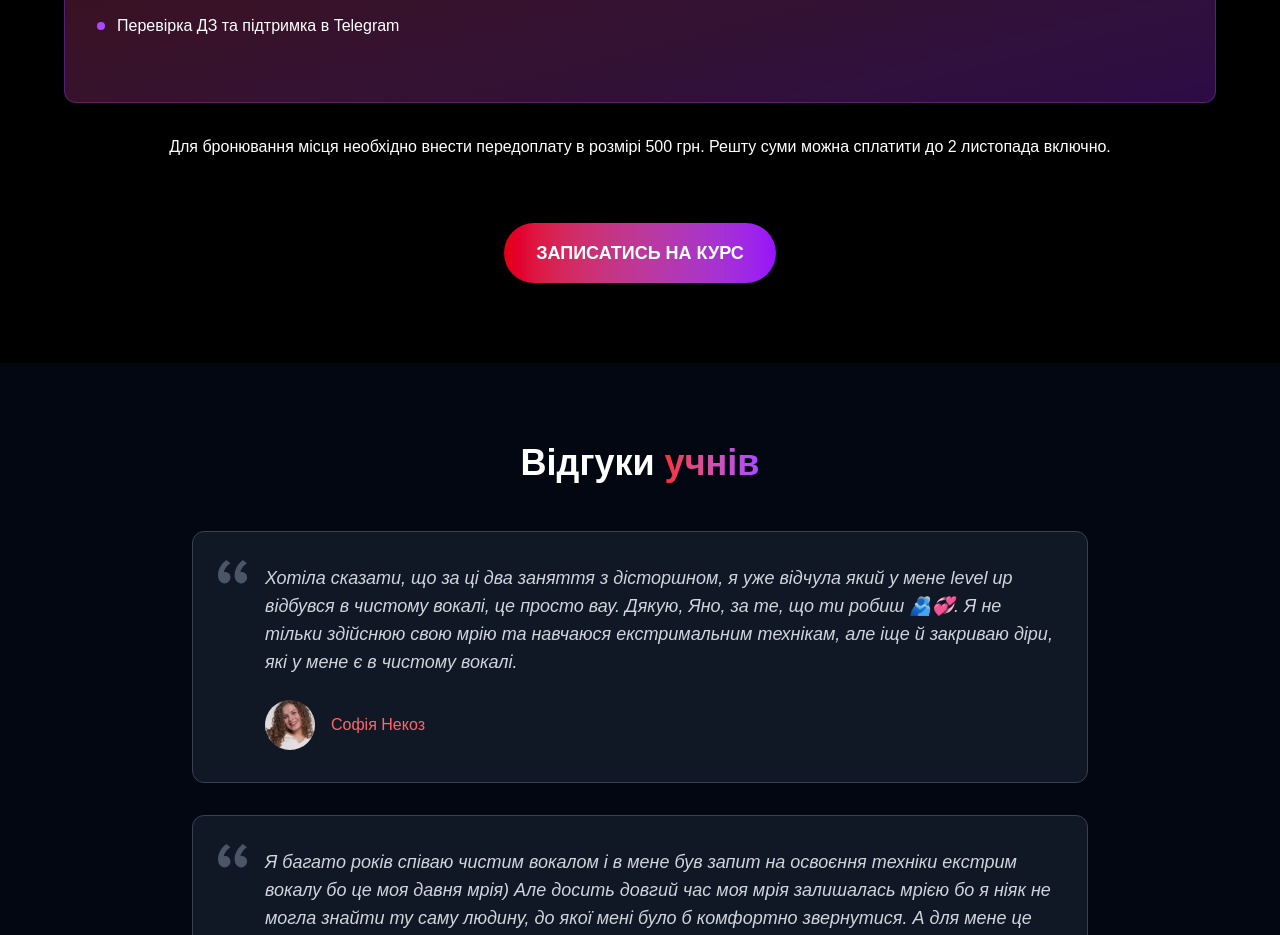
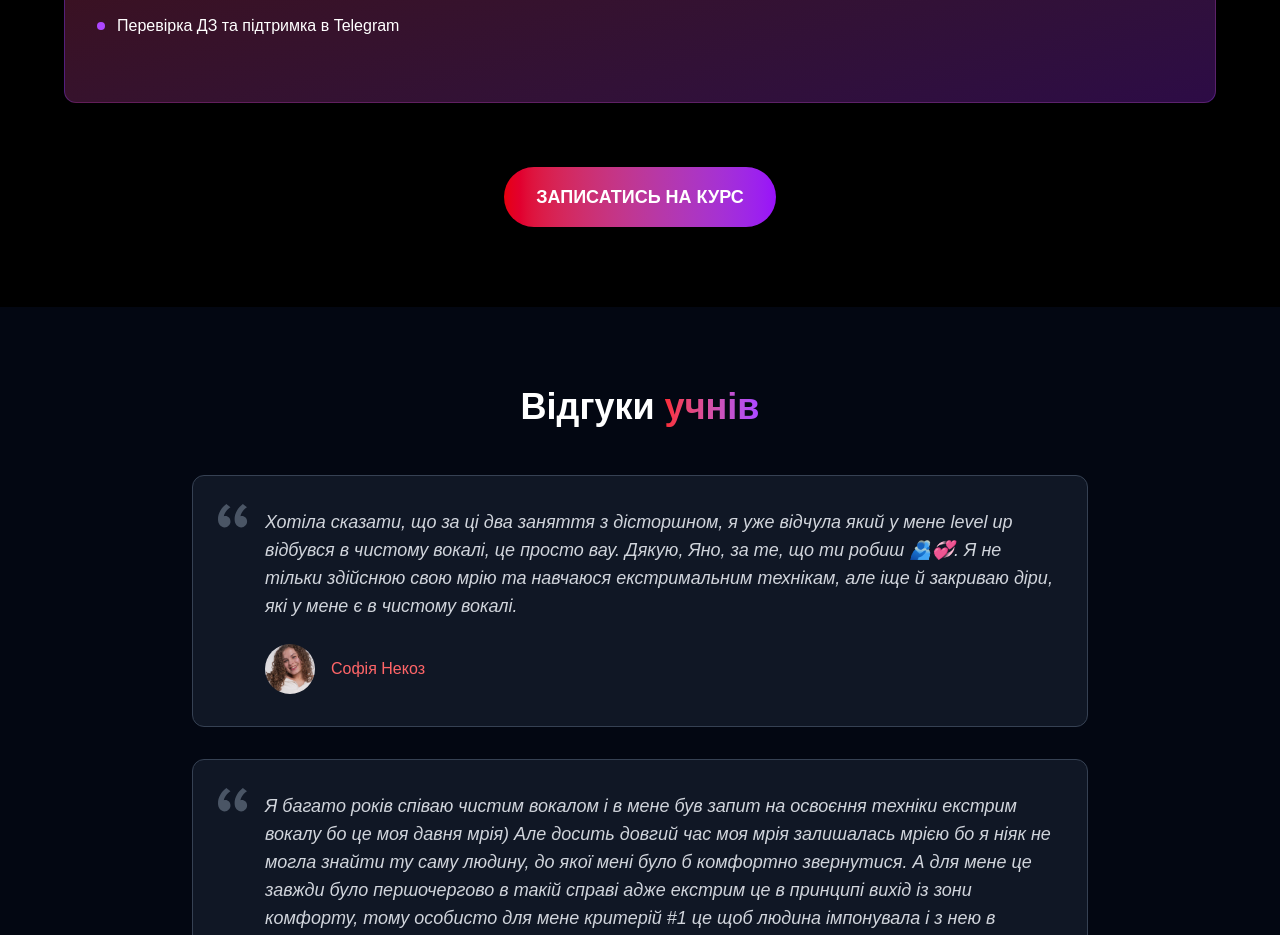
Before and after one commit to GrigoriyShkarta/extreme-group, a Next.js app: page / in a window 1280 px wide. Shown: the part 4360-5295 px from the top of the page. Built offline with nearby package versions, Linux system fonts and the light colour scheme.

Commit message:
remove text

```diff
--- a/components/Prices.tsx
+++ b/components/Prices.tsx
@@ -32,7 +32,7 @@ export default function Prices() {
 					</p> */}
 				</div>
 
-        <p className='text-center text-white mt-8'>Для бронювання місця необхідно внести передоплату в розмірі 500 грн. Решту суми можна сплатити до 2 листопада включно.</p>
+        {/*<p className='text-center text-white mt-8'>Для бронювання місця необхідно внести передоплату в розмірі 500 грн. Решту суми можна сплатити до 2 листопада включно.</p>*/}
 
 
         {/* <div className='bg-gradient-to-br from-red-900/50 to-purple-900/50 p-8 rounded-xl border border-purple-500/30 relative overflow-hidden'>
```
